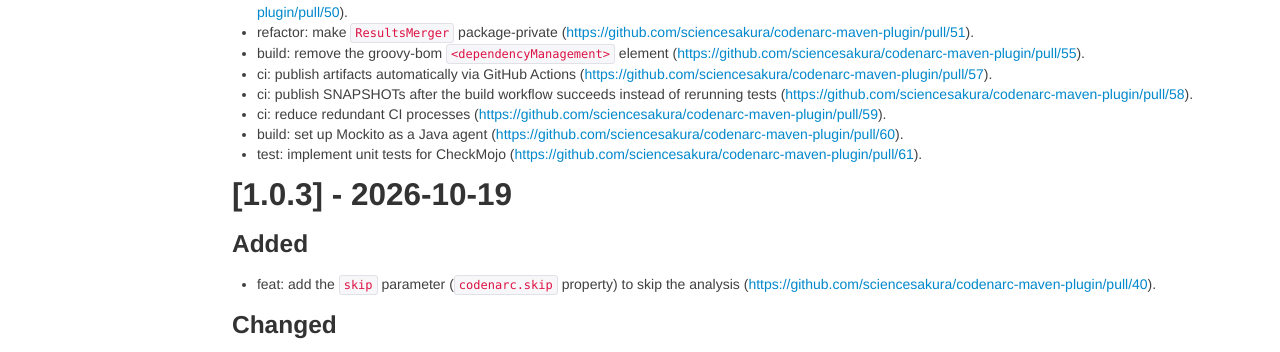
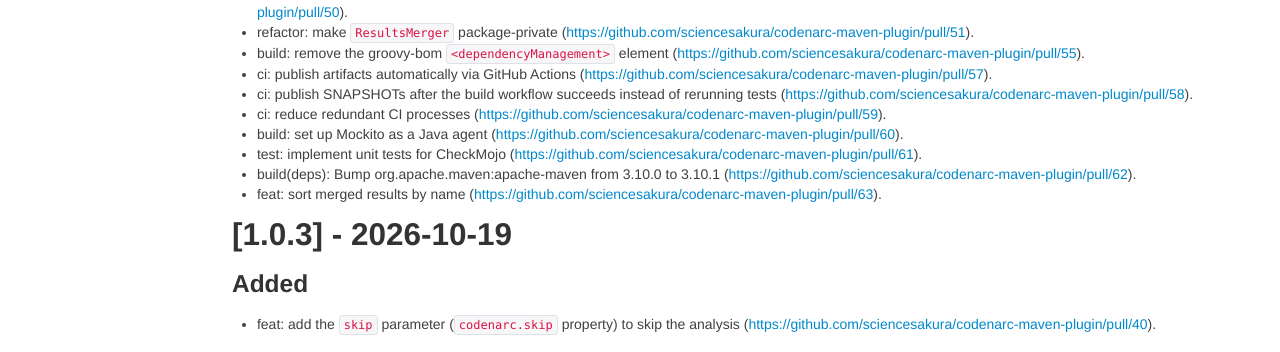
Before and after one commit to sciencesakura/codenarc-maven-plugin, a plain HTML site: page changelog.html in a window 1280 px wide. Shown: the part 444-796 px from the top of the page. Drawn offline with Linux system fonts and the light colour scheme.

Commit message:
Deploying to gh-pages from @ sciencesakura/codenarc-maven-plugin@729648fbd27c138c87c28c75ee32cbfe86e5a431 🚀

```diff
--- a/changelog.html
+++ b/changelog.html
@@ -77,6 +77,8 @@
 <li>ci: reduce redundant CI processes (<a href="https://github.com/sciencesakura/codenarc-maven-plugin/pull/59" class="externalLink">https://github.com/sciencesakura/codenarc-maven-plugin/pull/59</a>).</li>
 <li>build: set up Mockito as a Java agent (<a href="https://github.com/sciencesakura/codenarc-maven-plugin/pull/60" class="externalLink">https://github.com/sciencesakura/codenarc-maven-plugin/pull/60</a>).</li>
 <li>test: implement unit tests for CheckMojo (<a href="https://github.com/sciencesakura/codenarc-maven-plugin/pull/61" class="externalLink">https://github.com/sciencesakura/codenarc-maven-plugin/pull/61</a>).</li>
+<li>build(deps): Bump org.apache.maven:apache-maven from 3.10.0 to 3.10.1 (<a href="https://github.com/sciencesakura/codenarc-maven-plugin/pull/62" class="externalLink">https://github.com/sciencesakura/codenarc-maven-plugin/pull/62</a>).</li>
+<li>feat: sort merged results by name (<a href="https://github.com/sciencesakura/codenarc-maven-plugin/pull/63" class="externalLink">https://github.com/sciencesakura/codenarc-maven-plugin/pull/63</a>).</li>
 </ul></section></section><section><a id="a.5B1.0.3.5D_-_2026-10-19"></a>
 <h2>[1.0.3] - 2026-10-19</h2><section><a id="Added"></a>
 <h3>Added</h3>
```
